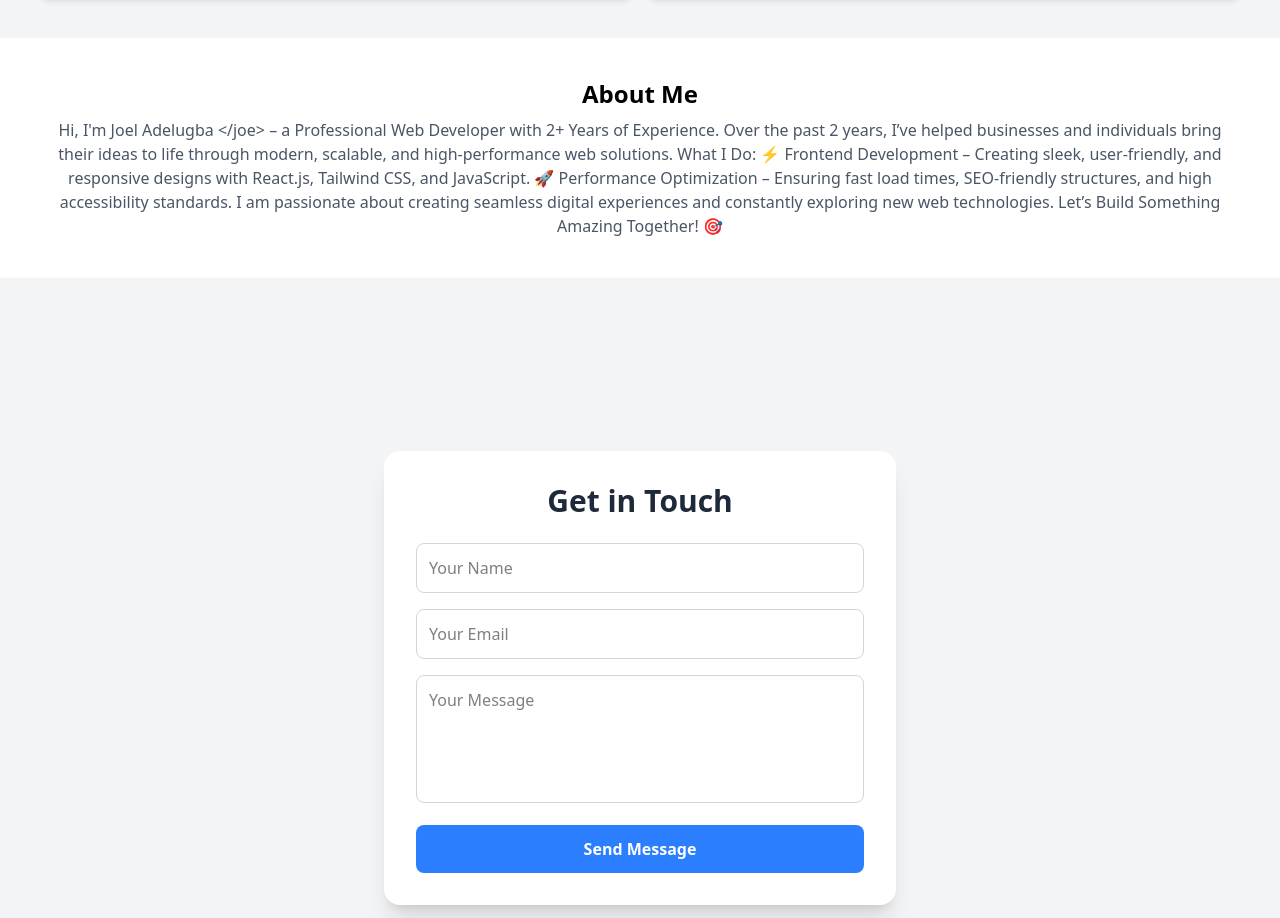
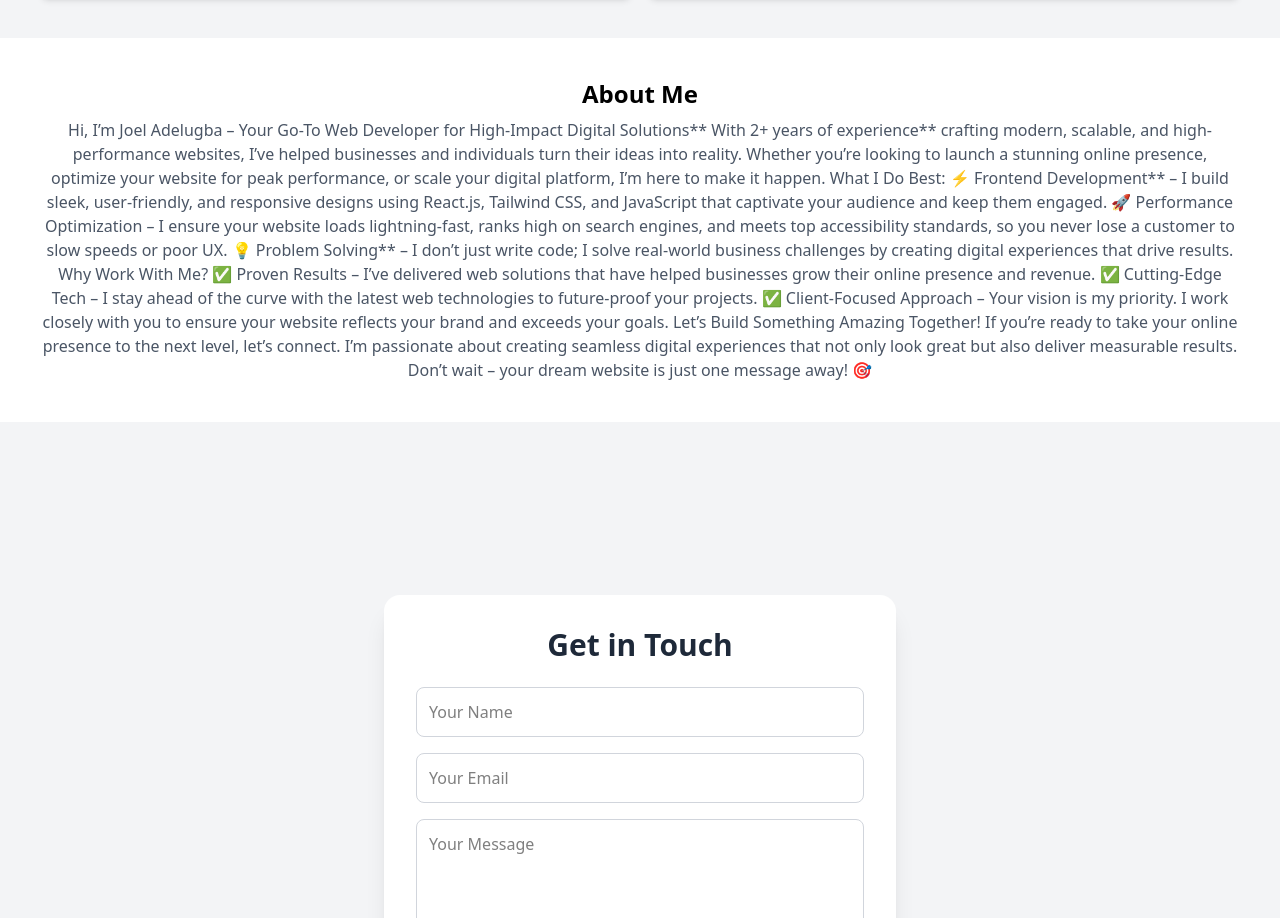
Before and after one commit to Skibelem/Portfolio, a React (Vite) app: page / in a window 1280 px wide. Shown: the part 1080-1998 px from the top of the page. Built offline with nearby package versions, Linux system fonts and the light colour scheme.

Commit message:
Update About.jsx

```diff
--- a/src/Components/About.jsx
+++ b/src/Components/About.jsx
@@ -5,19 +5,27 @@ const About = () => {
     <section id="about" className="p-10 bg-white text-center">
       <h2 className="text-2xl font-bold">About Me</h2>
       <p className="text-gray-600 mt-2">
-        Hi, I'm Joel Adelugba {"</joe>"} – a Professional Web Developer with 2+ Years of Experience.
 
-        Over the past 2 years, I’ve helped businesses and individuals bring their ideas to life through modern, scalable, and high-performance web solutions.
+Hi, I’m Joel Adelugba – Your Go-To Web Developer for High-Impact Digital Solutions**
 
-        What I Do:
+With 2+ years of experience** crafting modern, scalable, and high-performance websites, I’ve helped businesses and individuals turn their ideas into reality. Whether you’re looking to launch a stunning online presence, optimize your website for peak performance, or scale your digital platform, I’m here to make it happen.
 
-        ⚡ Frontend Development – Creating sleek, user-friendly, and responsive designs with React.js, Tailwind CSS, and JavaScript.
-        🚀 Performance Optimization – Ensuring fast load times, SEO-friendly structures, and high accessibility standards.
-        I am passionate about creating seamless digital experiences and constantly exploring new web technologies.
+What I Do Best:
+⚡ Frontend Development** – I build sleek, user-friendly, and responsive designs using React.js, Tailwind CSS, and JavaScript that captivate your audience and keep them engaged.
 
-        Let’s Build Something Amazing Together! 🎯
+🚀 Performance Optimization – I ensure your website loads lightning-fast, ranks high on search engines, and meets top accessibility standards, so you never lose a customer to slow speeds or poor UX.
 
+💡 Problem Solving** – I don’t just write code; I solve real-world business challenges by creating digital experiences that drive results.
 
+Why Work With Me?
+✅ Proven Results – I’ve delivered web solutions that have helped businesses grow their online presence and revenue.
+✅ Cutting-Edge Tech – I stay ahead of the curve with the latest web technologies to future-proof your projects.
+✅ Client-Focused Approach – Your vision is my priority. I work closely with you to ensure your website reflects your brand and exceeds your goals.
+
+ Let’s Build Something Amazing Together!
+If you’re ready to take your online presence to the next level, let’s connect. I’m passionate about creating seamless digital experiences that not only look great but also deliver measurable results.
+
+Don’t wait – your dream website is just one message away! 🎯
       </p>
     </section>
   );
```
